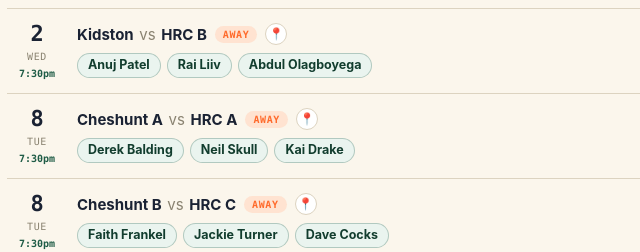
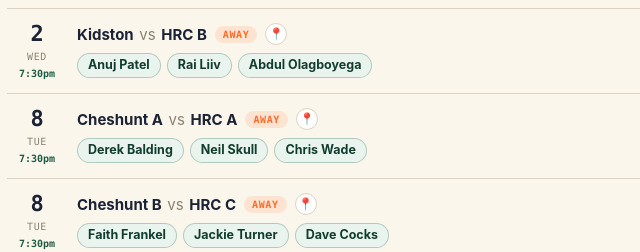
Before and after one commit to kipergil/hrc-league, a plain HTML site: page index.html in a window 1280 px wide. Shown: the part 1380-1632 px from the top of the page, 113-753 px from the left. Drawn offline with Linux system fonts and the light colour scheme.

Commit message:
Swap Chris Wade in for Kai Drake on 8 December
HRC A away at Cheshunt A on Tuesday 8 December now reads Derek Balding,
Neil Skull and Chris Wade.

Co-Authored-By: Claude Opus 5 <noreply@anthropic.com>
Claude-Session: https://claude.ai/code/session_01LPctsdBmiuuofSfyfW1FjR

```diff
--- a/index.html
+++ b/index.html
@@ -717,7 +717,7 @@ const matches = [
   { team:"HRC A", date:"2026-11-18", ha:"Home", opponent:"Grundy Park A", players:["Derek Balding","Paul Jones","Chris Wade"] },
   // Rearranged from Wed 21 Oct away, and now played at home. Same three named.
   { team:"HRC A", date:"2026-11-25", ha:"Home", opponent:"Kidston", players:["Neil Skull","Sandy Nash","Paul Jones"] },
-  { team:"HRC A", date:"2026-12-08", ha:"Away", opponent:"Cheshunt A", players:["Derek Balding","Neil Skull","Kai Drake"] },
+  { team:"HRC A", date:"2026-12-08", ha:"Away", opponent:"Cheshunt A", players:["Derek Balding","Neil Skull","Chris Wade"] },
   // Second half — no line-ups published yet.
   { team:"HRC A", date:"2027-01-15", ha:"Away", opponent:"Ellenborough A" },
   { team:"HRC A", date:"2027-01-27", ha:"Away", opponent:"HRC B" },
```
